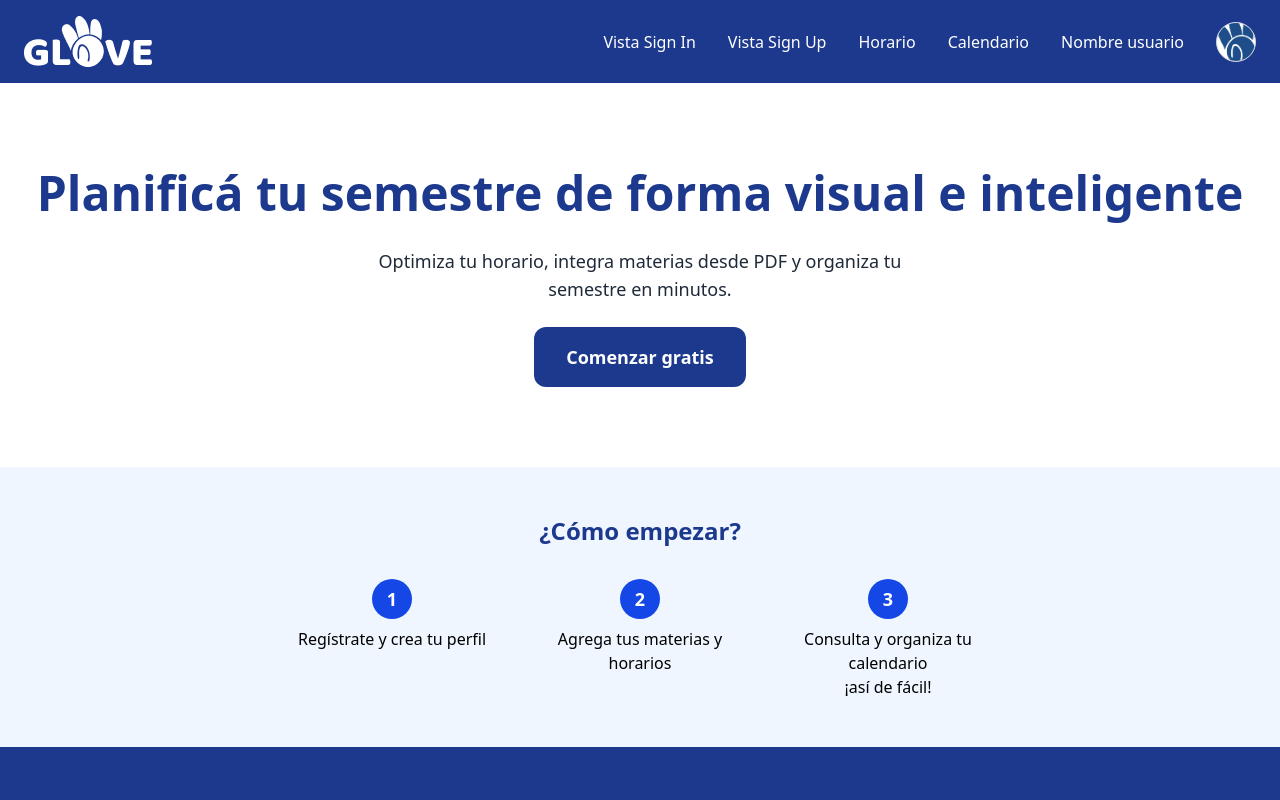
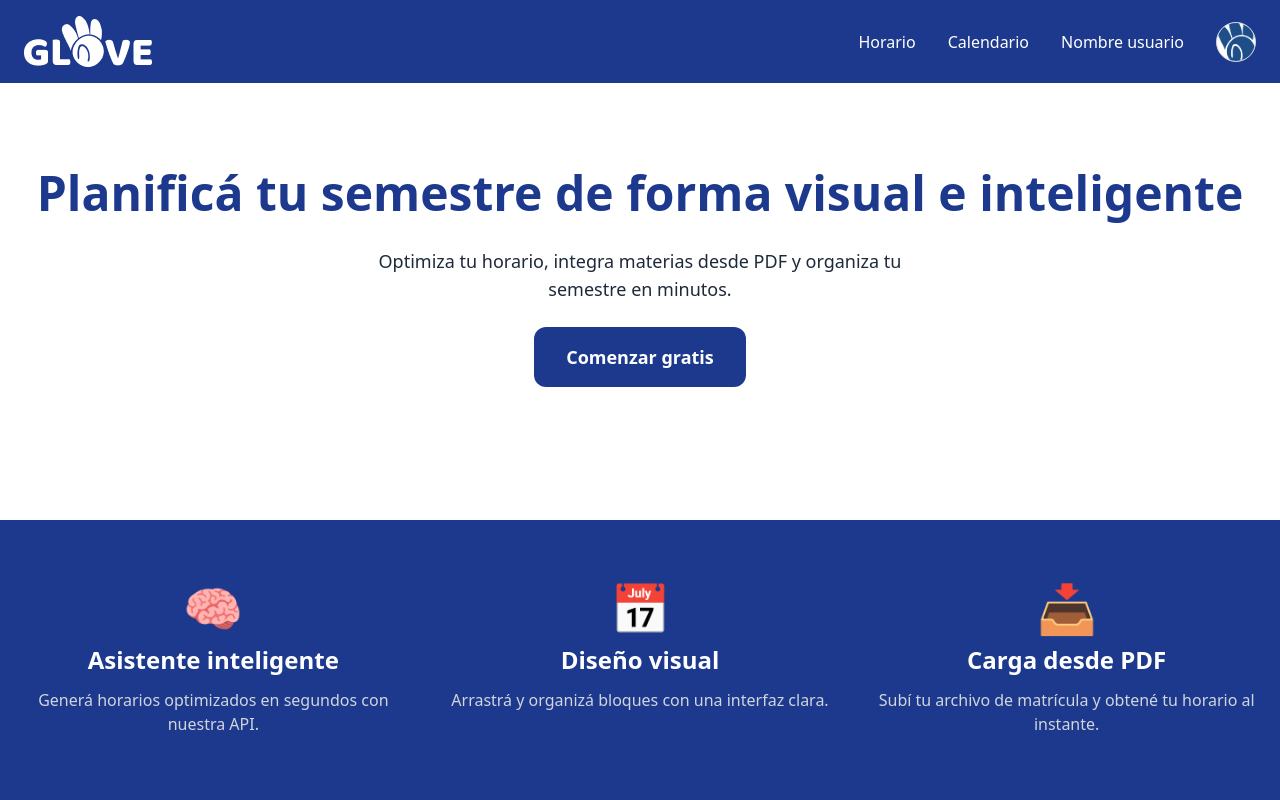
Before and after one commit to JohnHito/GLOVE, a React (Vite) app: page / in a window 1280 px wide. Shown: the top 800 px of the page. Built offline with nearby package versions, Linux system fonts and the light colour scheme.

Commit message:
cambios en el index

```diff
--- a/src/routes/calendario.tsx
+++ b/src/routes/calendario.tsx
@@ -20,14 +20,12 @@
   return (
     <div>
       <header className="bg-blue-900 text-white py-4 px-6 flex justify-between items-center">
-        <a href="index.html">
+        <a href="#">
           <img src="./imgs/GLOVElogo.png" alt="logo GLOVE" />
         </a>
 
         <NavVar
           header={[
-            { text: "Vista Sign In", to: "/signin" },
-            { text: "Vista Sign Up", to: "/signup" },
             { text: "Horario", to: "/horario" },
             { text: "Calendario", to: "/calendario" },
             { text: "Nombre usuario", to: "/perfil" },
--- a/src/routes/horario.tsx
+++ b/src/routes/horario.tsx
@@ -27,14 +27,12 @@
   return (
     <div>
       <header className="bg-blue-900 text-white py-4 px-6 flex justify-between items-center">
-        <a href="index.html">
+        <a href="#">
           <img src="./imgs/GLOVElogo.png" alt="logo GLOVE" />
         </a>
 
         <NavVar
           header={[
-            { text: "Vista Sign In", to: "/signin" },
-            { text: "Vista Sign Up", to: "/signup" },
             { text: "Horario", to: "/horario" },
             { text: "Calendario", to: "/calendario" },
             { text: "Nombre usuario", to: "/perfil" },
--- a/src/routes/index.tsx
+++ b/src/routes/index.tsx
@@ -10,14 +10,12 @@
   return (
     <div>
       <header className="bg-blue-900 text-white py-4 px-6 flex justify-between items-center">
-        <a href="index.html">
+        <a href="#">
           <img src="./imgs/GLOVElogo.png" alt="logo GLOVE" />
         </a>
 
         <NavVar
           header={[
-            { text: "Vista Sign In", to: "/signin" },
-            { text: "Vista Sign Up", to: "/signup" },
             { text: "Horario", to: "/horario" },
             { text: "Calendario", to: "/calendario" },
             { text: "Nombre usuario", to: "/perfil" },
@@ -45,36 +43,8 @@
         </div>
       </section>
 
-      <section className="bg-blue-50 py-12">
-        <div className="container mx-auto max-w-3xl px-6">
-          <h2 className="text-2xl font-bold text-blue-900 text-center mb-8">
-            ¿Cómo empezar?
-          </h2>
-          <div className="flex flex-col md:flex-row gap-6 justify-center">
-            <div className="flex-1 flex flex-col items-center text-center">
-              <div className="w-10 h-10 bg-blue-700 text-white rounded-full flex items-center justify-center mb-2 font-bold text-lg">
-                1
-              </div>
-              <p>Regístrate y crea tu perfil</p>
-            </div>
-            <div className="flex-1 flex flex-col items-center text-center">
-              <div className="w-10 h-10 bg-blue-700 text-white rounded-full flex items-center justify-center mb-2 font-bold text-lg">
-                2
-              </div>
-              <p>Agrega tus materias y horarios</p>
-            </div>
-            <div className="flex-1 flex flex-col items-center text-center">
-              <div className="w-10 h-10 bg-blue-700 text-white rounded-full flex items-center justify-center mb-2 font-bold text-lg">
-                3
-              </div>
-              <p>Consulta y organiza tu calendario</p>
-              <p>¡así de fácil!</p>
-            </div>
-          </div>
-        </div>
-      </section>
-
-      <section className="bg-blue-900 text-white py-16 px-6 w-full z-50">
+      <section
+  className="fixed bottom-0 left-0 w-full bg-blue-900 text-white py-16 px-6 z-50">
   <div className="container mx-auto grid grid-cols-1 md:grid-cols-3 gap-12 text-center">
     <div className="space-y-3">
       <div className="text-5xl">🧠</div>
```
Lines whose indentation alone changed are shown as unchanged.
